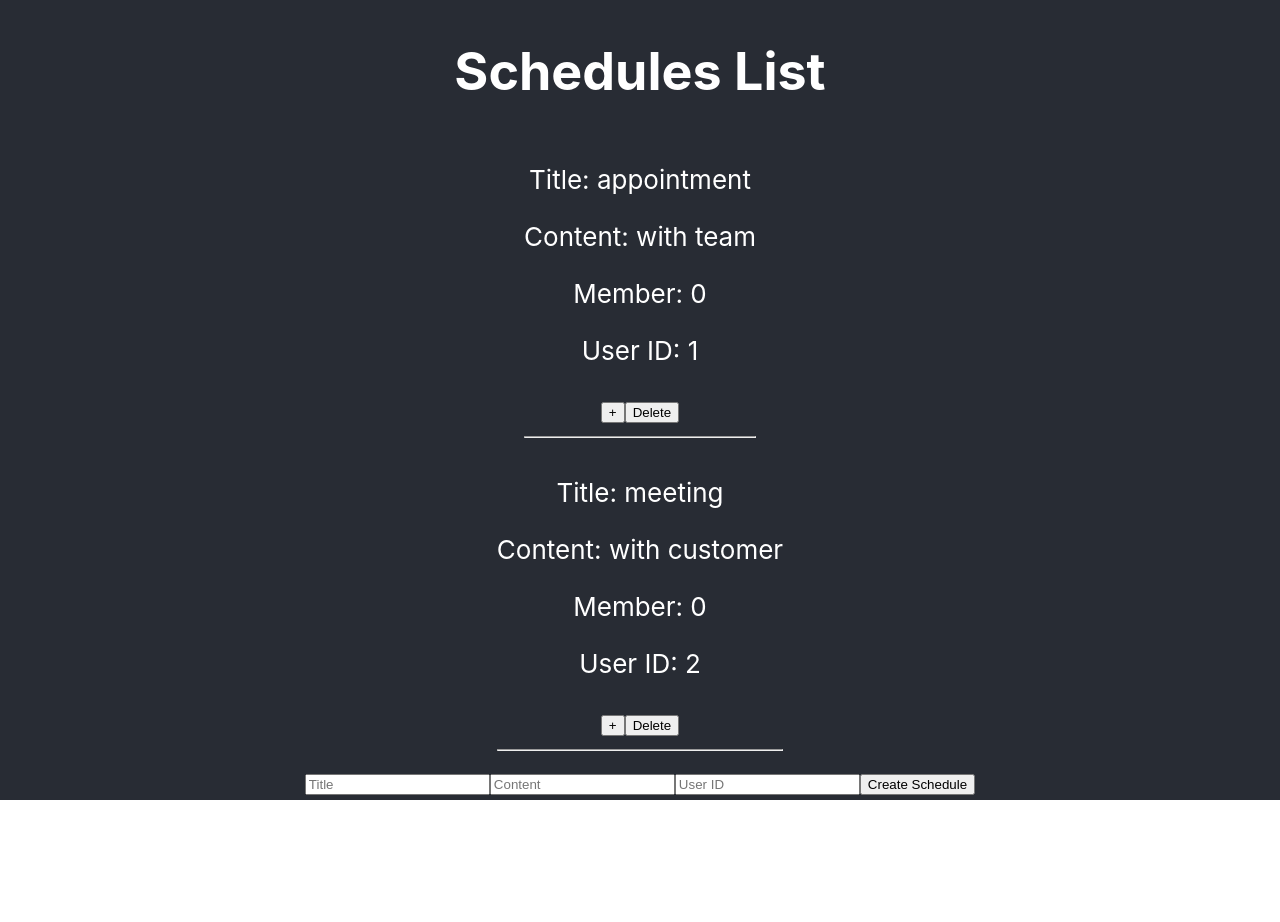
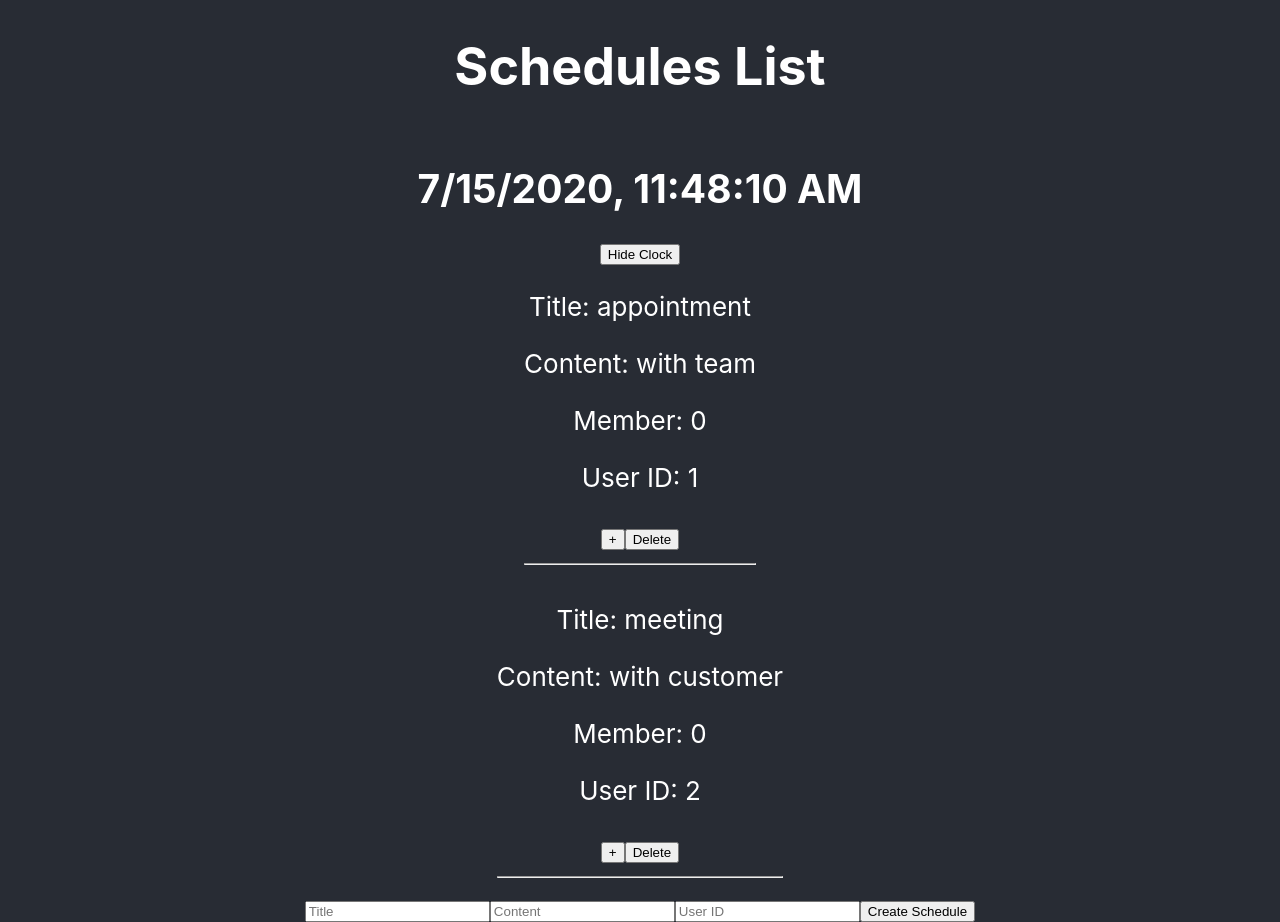
Before and after one commit to travinh/team-schedule-railsAPI-react, a React (Create React App) app in the folder front-end/: page / in a window 1280 px wide. Before the commit the page ends 800 px from the top, so only its background shows below. Built offline with nearby package versions, Linux system fonts and the light colour scheme.

Commit message:
created show clock and hide clock function

```diff
--- a/front-end/src/components/Clock.js
+++ b/front-end/src/components/Clock.js
@@ -5,11 +5,17 @@ class Clock extends Component{
         time: new Date()
     }
 
+    componentDidMount(){
+        setInterval(() => {
+            this.setState({time: new Date()})
+        }, 1000);
+    }
+
 
     render(){
         return(
             <div>
-                <h2>{this.state.time.toLocaleDateString}</h2>
+                <h2>{this.state.time.toLocaleString()}</h2>
             </div>
         )
     }
--- a/front-end/src/components/Schedules.js
+++ b/front-end/src/components/Schedules.js
@@ -1,5 +1,6 @@
 import React, {Component} from 'react'
 import Schedule from './Schedule'
+import Clock from './Clock'
 import ScheduleForm from './ScheduleForm'
 
 
@@ -10,17 +11,18 @@ class Schedules extends Component{
 
         this.state = {
             schedules: [{id:1,title: "appointment",content: "with team",user_id: 1},
-            {id:2, title: "meeting",content: "with customer",user_id: 2}],  title:"Loading..."
+            {id:2, title: "meeting",content: "with customer",user_id: 2}],
+            title:"Loading..." , displayClock:true
 
         }
         this.remove = this.remove.bind(this)
-        console.log("1. Schedules constructor")
+        // console.log("1. Schedules constructor")
     }
 
 
     remove(id){
         //this is here is a single schedule when we call it
-        console.log("remove ", id,this)
+        // console.log("remove ", id,this)
         this.setState((prevState)=>{
             const filteredSchedules = prevState.schedules.filter(car => car.id !==id)
             return {schedules: filteredSchedules}
@@ -44,13 +46,13 @@ class Schedules extends Component{
             this.setState({title:"Schedules List"})
         }, 1000);
 
-        console.log("3. Schedules did mount")
+        // console.log("3. Schedules did mount")
     }
 
     componentDidUpdate(prevProps, prevState){
         //use for AJAX requests that use more than once
 
-        console.log("4.Component Did update")
+        // console.log("4.Component Did update")
 
 
     }
@@ -63,12 +65,17 @@ class Schedules extends Component{
     //         return true
     // }
 
+    toggleClock = () =>{
+        this.setState((prevState) => ({displayClock:!prevState.displayClock}))
+    }
 
     render(){
-        console.log("2. render schedules")
+        // console.log("2. render schedules")
         return(
             <>
                 <h1>{this.state.title}</h1>
+                {this.state.displayClock ? <Clock /> : null}
+                <button onClick={this.toggleClock}>{this.state.displayClock ? "Hide Clock" : "Show Clock"}</button>
                 {this.state.schedules.map(schedule => <Schedule key={schedule.id} schedule={schedule} remove={this.remove}/>)}
                 < ScheduleForm addSchedule={this.addSchedule}/>
 
```
